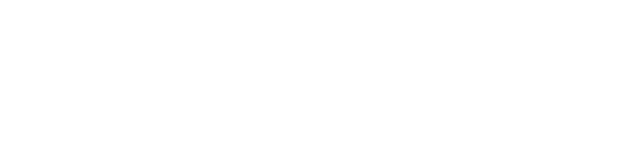
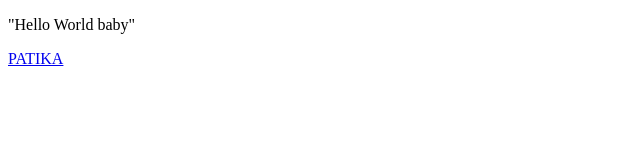
Before and after one commit to sametAkkoyun/kodluyoruzilkrepo, a plain HTML site: page index.html in a window 1280 px wide. Shown: the whole page, without its empty margins (0-640 px from the left). Drawn offline with Linux system fonts and the light colour scheme.

Commit message:
UPDATE15

```diff
--- a/index.html
+++ b/index.html
@@ -7,6 +7,7 @@
     <title>Kodluyoruz Team</title>
 </head>
 <body>
-    <a href="https://www.patika.dev/"
+    <p>"Hello World baby"</p>
+    <a href="https://www.patika.dev/">PATIKA</a>
 </body>
 </html>
```
